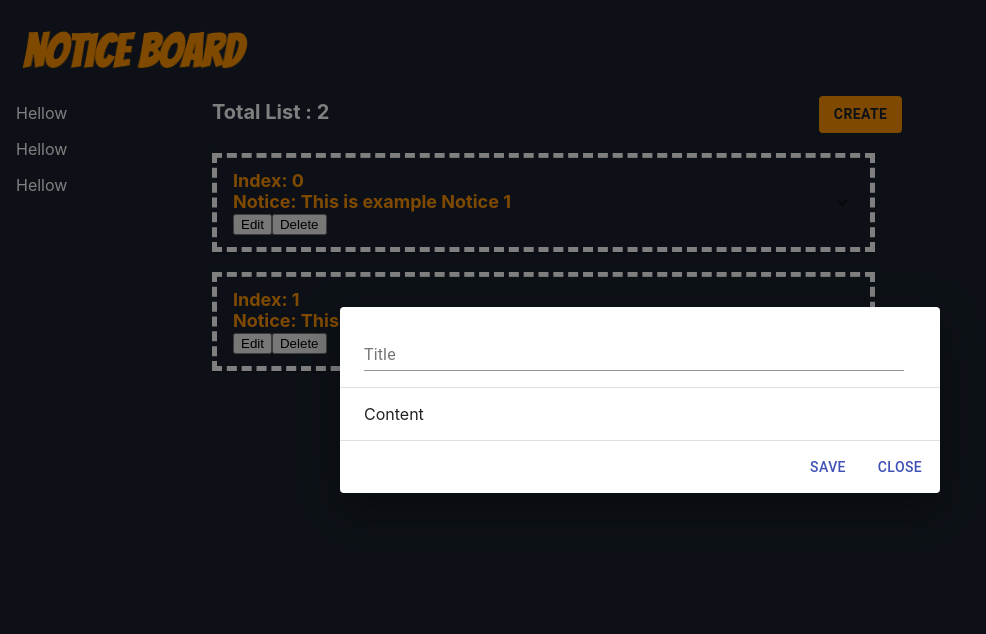
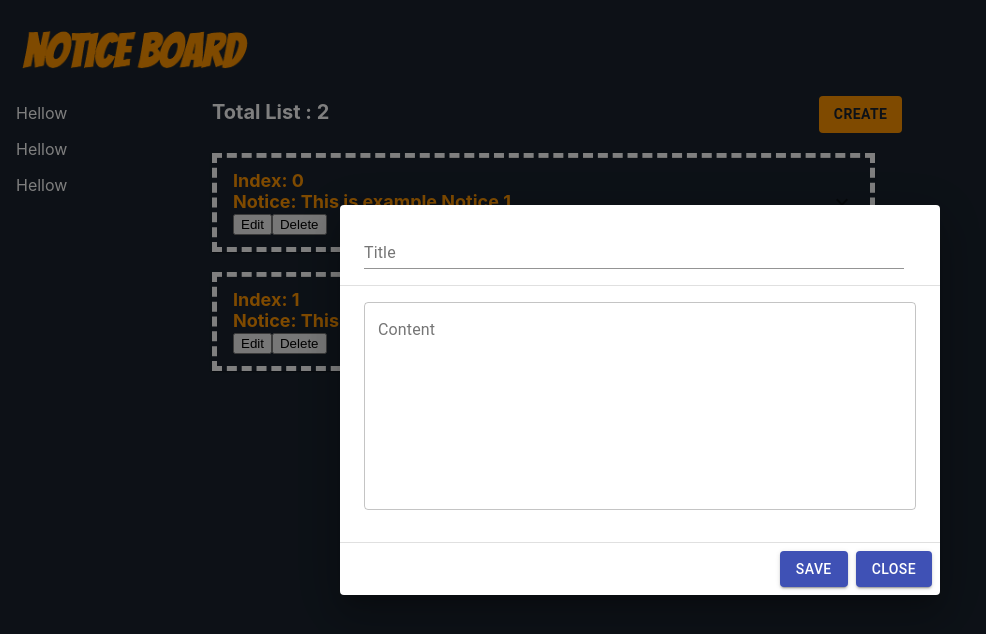
Before and after one commit to peppermintc/Notice-Board, a React (Create React App) app: page / in a window 1280 px wide. Both pictures are taken after a click on the button "CREATE". Shown: the top 634 px of the page, without its empty margins (0-986 px from the left). Built offline with nearby package versions, Linux system fonts and the light colour scheme.

Commit message:
create ui

```diff
--- a/src/App.js
+++ b/src/App.js
@@ -119,13 +119,13 @@ function App() {
             <TextField label="Title" onChange={onChangeNoticeInput} placeholder={"Enter Title"} style={{width:'100%'}}/>
           </DialogTitle>
           <DialogContent dividers>
-            Content
+            <TextField multiline label="Content" rows="9" variant="outlined" style={{width:'100%',height:'28vh'}}/>
           </DialogContent>
           <DialogActions>
-            <Button autoFocus onClick={()=>createNotice()} color="primary">
+            <Button autoFocus onClick={()=>createNotice()} color="primary" variant="contained">
               Save
             </Button>
-            <Button onClick={toggleDialog} color="primary">
+            <Button onClick={toggleDialog} color="primary" variant="contained">
               Close
             </Button>
           </DialogActions>
```
